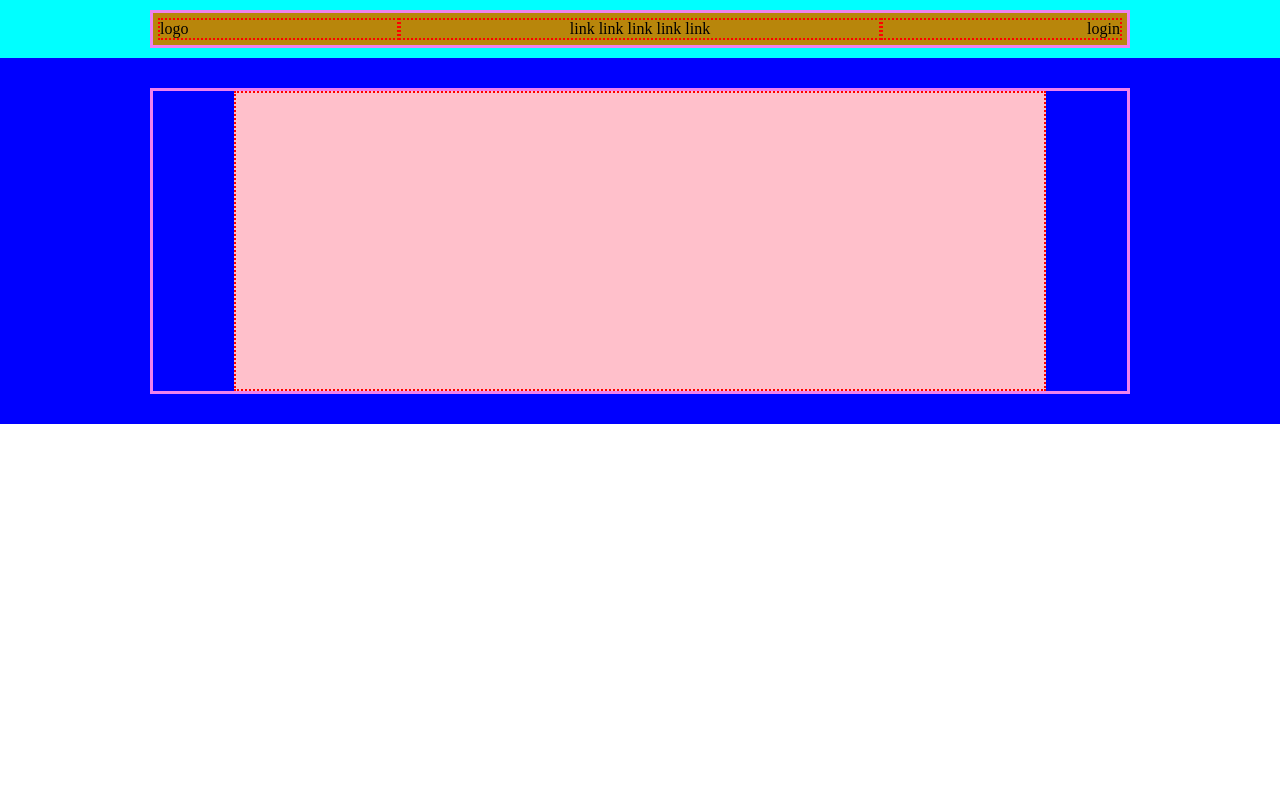
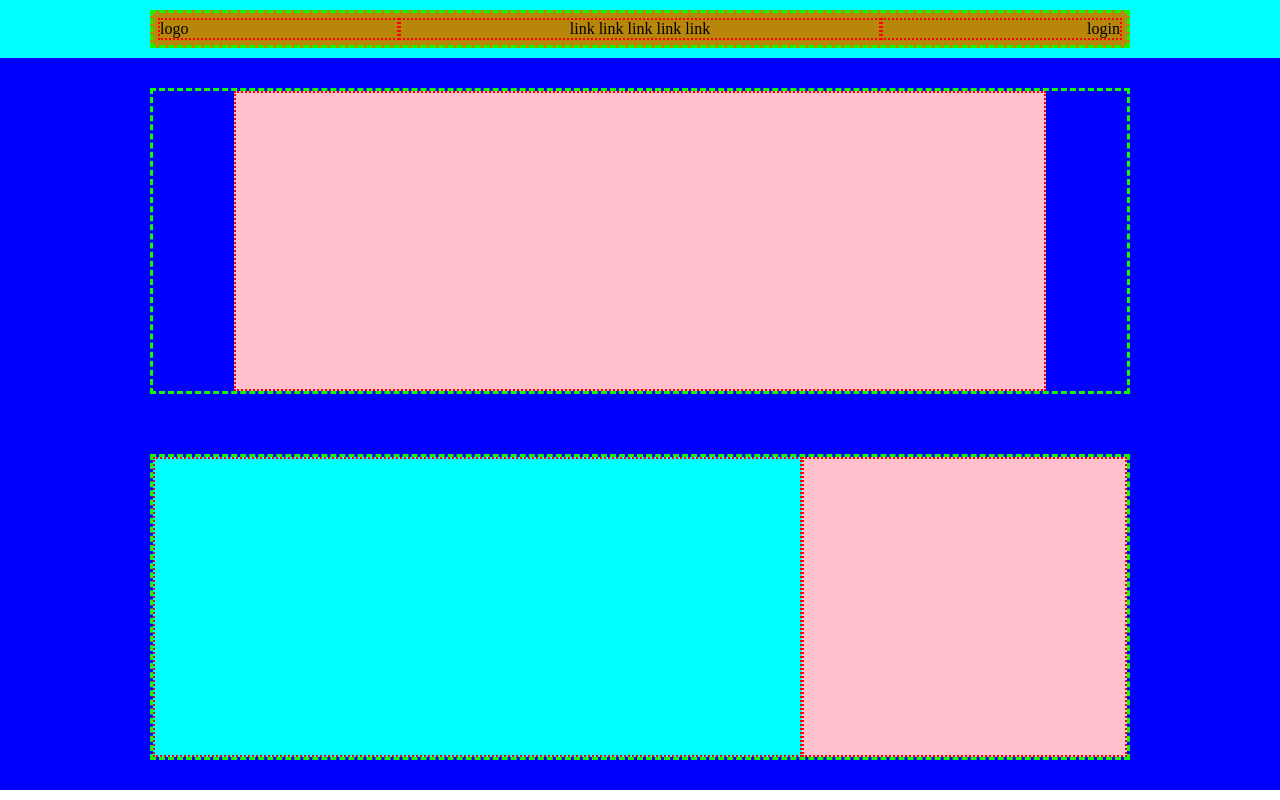
Before and after one commit to Michele-S2001/htmlcss-struttura-discord, a plain HTML site: page index.html in a window 1280 px wide. Drawn offline with Linux system fonts and the light colour scheme.

Commit message:
Feat: second section layout with debugging classes

```diff
--- a/css/style.css
+++ b/css/style.css
@@ -34,8 +34,16 @@ img {
     flex-basis: calc(100% / 4);
 }
 
+.col-4 {
+    flex-basis: calc(100% / 3);
+}
+
 .col-6 {
     flex-basis: calc(100% / 2);
+}
+
+.col-8 {
+    flex-basis: calc(100% / 1.5)
 }
 
 .col-10 {
@@ -59,7 +67,7 @@ img {
 }
 
 .debug .row {
-    border: 3px solid violet;
+    border: 3px dashed rgb(17, 248, 0);
 }
 
 .debug .col {
@@ -80,3 +88,7 @@ img {
     min-height: 300px;
     background-color: pink;
 }
+
+.debug .main-content .second-section .col-8 {
+    background-color: cyan;
+}
--- a/index.html
+++ b/index.html
@@ -26,7 +26,7 @@
 
     <main class="main-content">
         <!-- FIRST SECTIONS GOES HERE -->
-        <section class="section">
+        <section class="section first-section">
             <div class="container">
                 <div class="row justify-content-center">
                     <div class="col col-10"></div>
@@ -35,6 +35,14 @@
         </section>
 
         <!-- SECOND SECTION GOES HERE -->
+        <section class="section second-section">
+            <div class="container">
+                <div class="row">
+                    <div class="col col-8"></div>
+                    <div class="col col-4"></div>
+                </div>
+            </div>
+        </section>
     </main>
 
     <footer>
```
